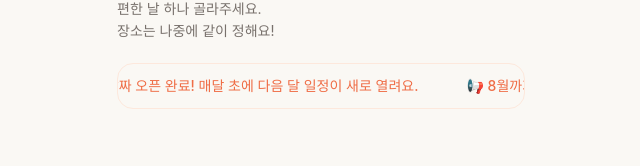
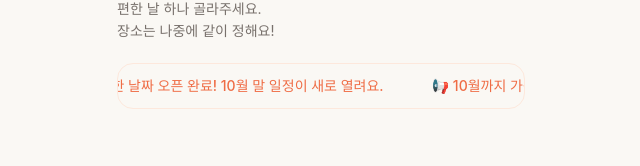
Before and after one commit to aaya622-spec/CatchCatchbo, a Next.js app in the folder catchcatchbo/: page /book in a window 1280 px wide. Shown: the part 118-284 px from the top of the page, without its empty margins (319-959 px from the left). Built offline with nearby package versions, Linux system fonts and the light colour scheme; no server answers; the database is empty.

Commit message:
Update NoticeTicker.tsx

```diff
--- a/catchcatchbo/components/booking/NoticeTicker.tsx
+++ b/catchcatchbo/components/booking/NoticeTicker.tsx
@@ -2,7 +2,7 @@
 
 export default function NoticeTicker() {
   const notice =
-    "📢 8월까지 가능한 날짜 오픈 완료! 매달 초에 다음 달 일정이 새로 열려요.";
+    "📢 10월까지 가능한 날짜 오픈 완료! 10월 말 일정이 새로 열려요.";
 
   return (
     <section
```
